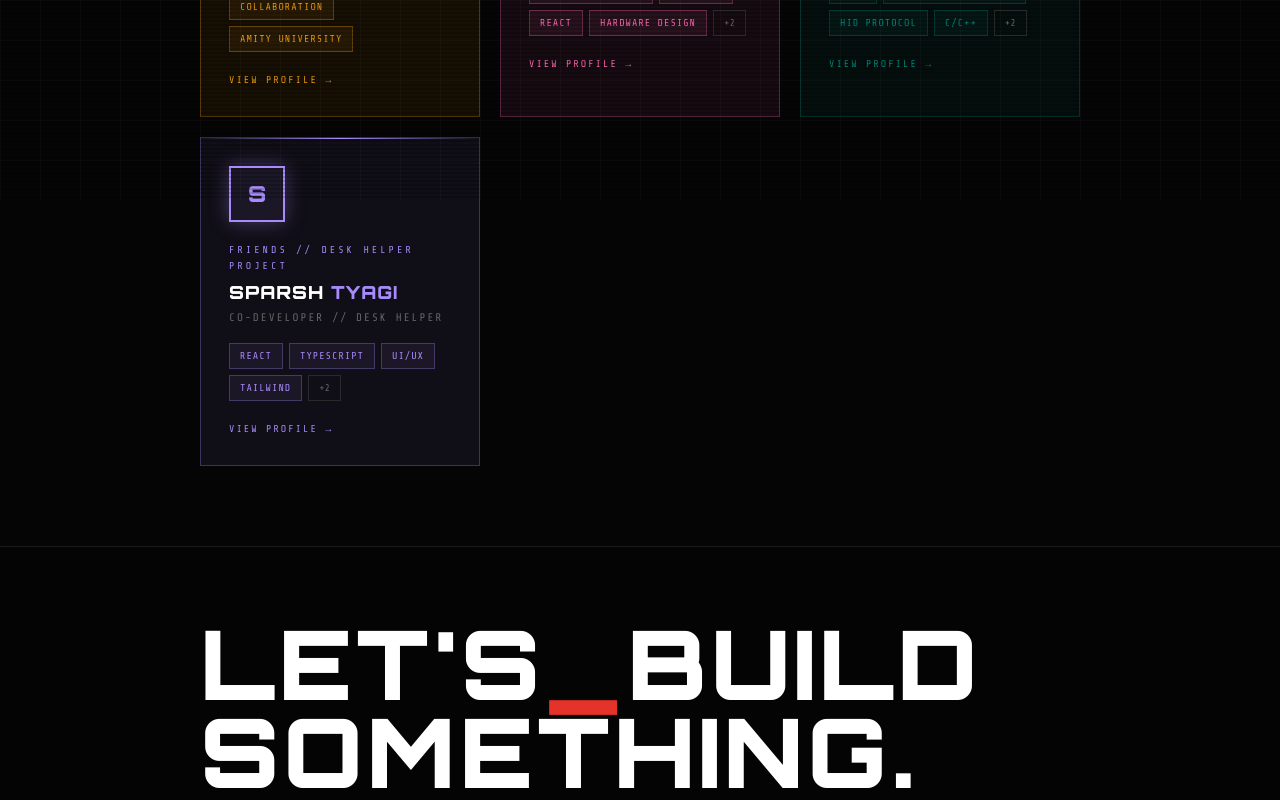
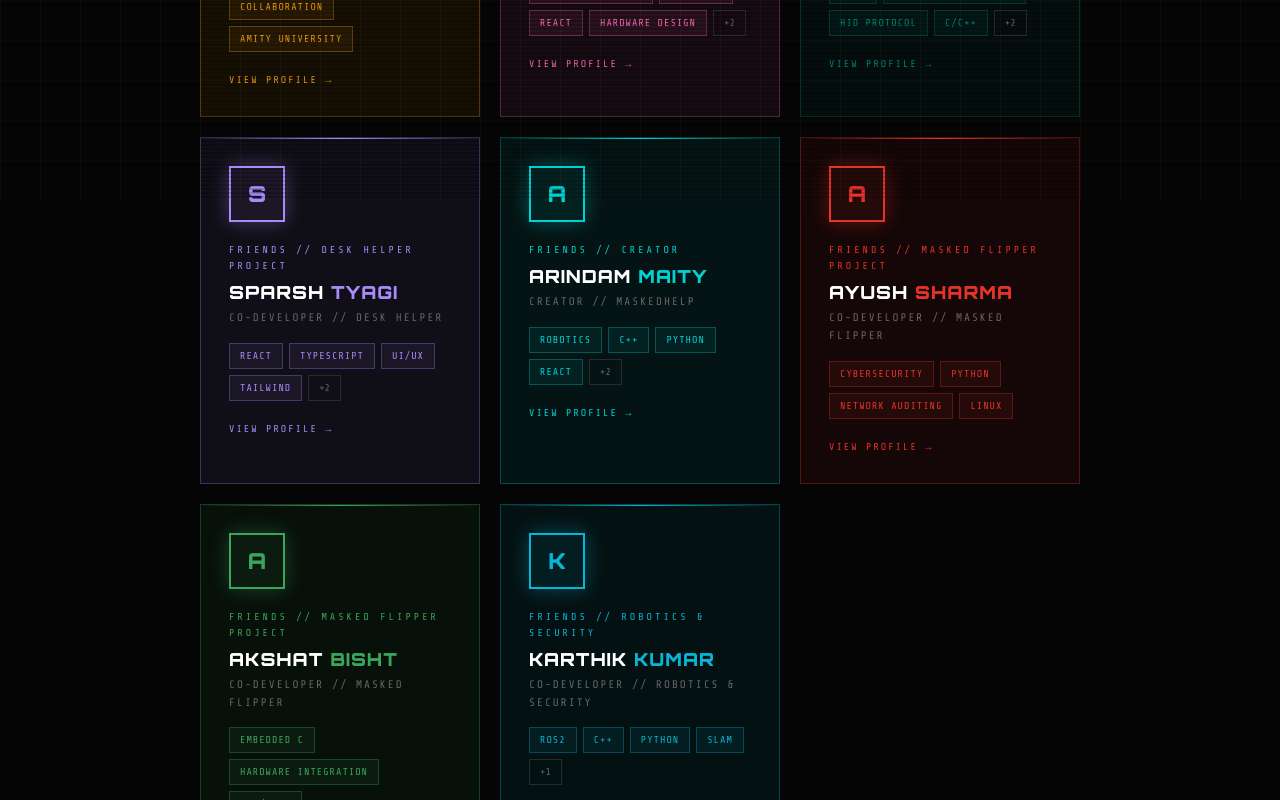
Before and after one commit to Maskedhelp2/webpage, a Next.js app: page /team in a window 1280 px wide. Shown: the part 600-1400 px from the top of the page. Built offline with nearby package versions, Linux system fonts and the light colour scheme.

Commit message:
feat(team): add Arindam, Ayush, Akshat, and Karthik to team data

```diff
--- a/src/data/team.ts
+++ b/src/data/team.ts
@@ -94,4 +94,64 @@ export const team: TeamMember[] = [
     resumeFile: '/resumes/sparsh.pdf',
     photo: '/team/sparsh.jpg',
   },
+  {
+    slug: 'arindam',
+    name: 'ARINDAM MAITY',
+    firstName: 'ARINDAM',
+    lastName: 'MAITY',
+    role: 'CREATOR // MASKEDHELP',
+    eyebrow: 'FRIENDS // CREATOR',
+    bio: 'Arindam is the creator behind MaskedHelp. Passionate about robotics, embedded systems, and pushing the boundaries of hardware-software integration.',
+    skills: ['ROBOTICS', 'C++', 'PYTHON', 'REACT', 'NEXT.JS', 'SYSTEM DESIGN'],
+    funFact: 'Turned a 2D LiDAR into a 3D scanner just to see if it was possible.',
+    accent: '#00d2d2',
+    accentGlow: 'rgba(0,210,210,0.35)',
+    accentFaint: 'rgba(0,210,210,0.07)',
+    accentDim: 'rgba(0,210,210,0.3)',
+  },
+  {
+    slug: 'ayush',
+    name: 'AYUSH SHARMA',
+    firstName: 'AYUSH',
+    lastName: 'SHARMA',
+    role: 'CO-DEVELOPER // MASKED FLIPPER',
+    eyebrow: 'FRIENDS // MASKED FLIPPER PROJECT',
+    bio: 'Ayush is a contributor on the Masked Flipper project. Interested in cybersecurity, network auditing, and building robust hardware tools.',
+    skills: ['CYBERSECURITY', 'PYTHON', 'NETWORK AUDITING', 'LINUX'],
+    funFact: 'Enjoys finding vulnerabilities almost as much as patching them.',
+    accent: '#e63329',
+    accentGlow: 'rgba(230,51,41,0.35)',
+    accentFaint: 'rgba(230,51,41,0.07)',
+    accentDim: 'rgba(230,51,41,0.3)',
+  },
+  {
+    slug: 'akshat',
+    name: 'AKSHAT BISHT',
+    firstName: 'AKSHAT',
+    lastName: 'BISHT',
+    role: 'CO-DEVELOPER // MASKED FLIPPER',
+    eyebrow: 'FRIENDS // MASKED FLIPPER PROJECT',
+    bio: 'Akshat is a contributor on the Masked Flipper project, bringing expertise in embedded programming and low-level communications.',
+    skills: ['EMBEDDED C', 'HARDWARE INTEGRATION', 'RF / NFC'],
+    funFact: 'Can debug SPI protocols just by looking at the logic analyzer waveforms.',
+    accent: '#3ba55c',
+    accentGlow: 'rgba(59,165,92,0.35)',
+    accentFaint: 'rgba(59,165,92,0.07)',
+    accentDim: 'rgba(59,165,92,0.3)',
+  },
+  {
+    slug: 'karthik',
+    name: 'KARTHIK KUMAR',
+    firstName: 'KARTHIK',
+    lastName: 'KUMAR',
+    role: 'CO-DEVELOPER // ROBOTICS & SECURITY',
+    eyebrow: 'FRIENDS // ROBOTICS & SECURITY',
+    bio: 'Karthik is a core contributor across multiple projects including Desk Helper, SLAM Nav, Aria, and Masked Flipper. Specializes in ROS2, SLAM algorithms, and complex system architectures.',
+    skills: ['ROS2', 'C++', 'PYTHON', 'SLAM', 'COMPUTER VISION'],
+    funFact: 'Considers a successful compile on the first try to be highly suspicious.',
+    accent: '#06b6d4',
+    accentGlow: 'rgba(6,182,212,0.35)',
+    accentFaint: 'rgba(6,182,212,0.07)',
+    accentDim: 'rgba(6,182,212,0.3)',
+  },
 ]
```
